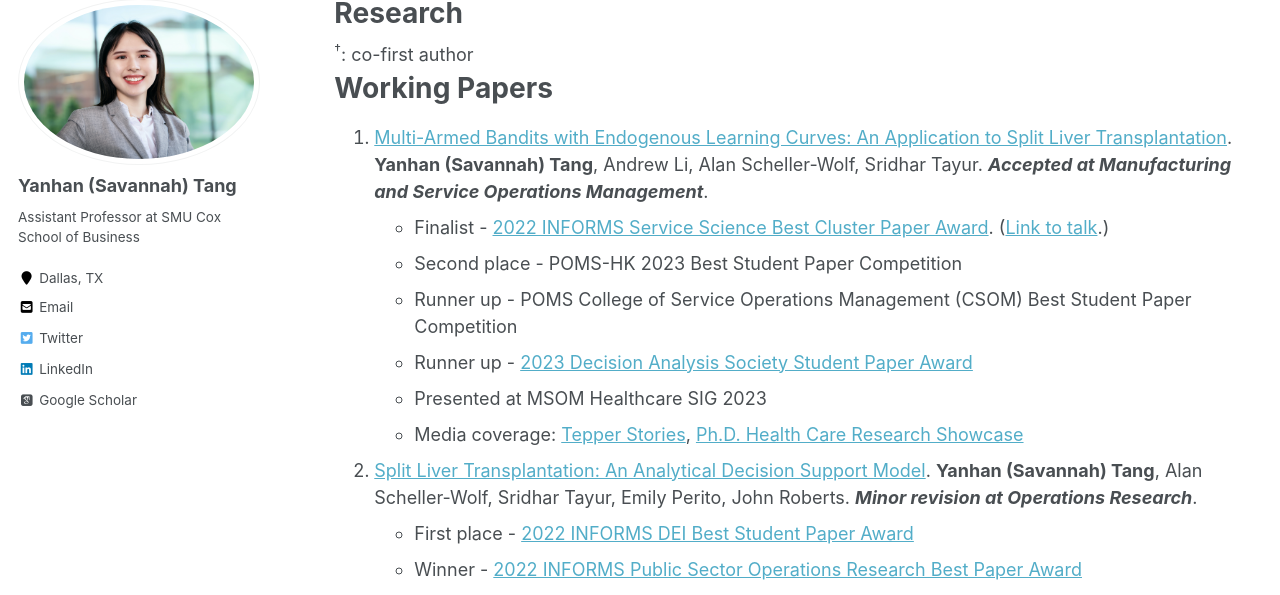
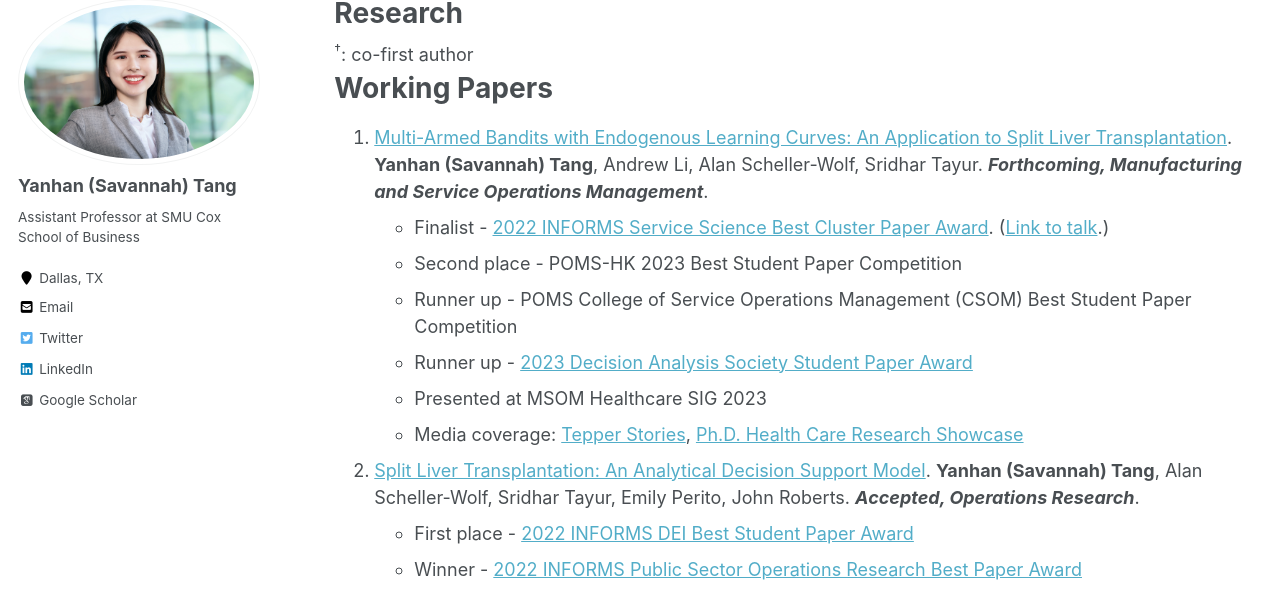
Before and after one commit to savytang/savytang.github.io, a Jekyll site: the page built from _pages/researches.md, in a window 1280 px wide and 900 px high. Shown: the part 119-714 px from the top of the window. Built offline with Jekyll 4.4.1, drawn with Linux system fonts in a browser that asks for light colours; some web fonts are replaced.

Commit message:
OR paper update
updated paper status

```diff
--- a/_pages/researches.md
+++ b/_pages/researches.md
@@ -9,7 +9,7 @@ author_profile: true
 
 # Working Papers
 
-1. [Multi-Armed Bandits with Endogenous Learning Curves: An Application to Split Liver Transplantation](../files/Tang_jmp_MAB_0705.pdf). __Yanhan (Savannah) Tang__, Andrew Li, Alan Scheller-Wolf, Sridhar Tayur. ___Accepted at Manufacturing and Service Operations Management___.
+1. [Multi-Armed Bandits with Endogenous Learning Curves: An Application to Split Liver Transplantation](../files/Tang_jmp_MAB_0705.pdf). __Yanhan (Savannah) Tang__, Andrew Li, Alan Scheller-Wolf, Sridhar Tayur. ___Forthcoming,  Manufacturing and Service Operations Management___.
   - Finalist - [2022 INFORMS Service Science Best Cluster Paper Award](https://www.informs.org/Recognizing-Excellence/Award-Recipients/Yanhan-Savannah-Tang). ([Link to talk](https://www.youtube.com/watch?v=L4iCJBMfN6s&list=PLuvtfhwcPzCRQmCfFmJbgbRK2PuzvDpXo&index=11).)
   - Second place - POMS-HK 2023 Best Student Paper Competition
   - Runner up - POMS College of Service Operations Management (CSOM) Best Student Paper Competition
@@ -17,7 +17,7 @@ author_profile: true
   - Presented at MSOM Healthcare SIG 2023
   - Media coverage: [Tepper Stories](https://www.cmu.edu/tepper/news/stories/2023/january/research-summary.html), [Ph.D. Health Care Research Showcase](https://www.cmu.edu/tepper/faculty-and-research/initiatives/health-care-initiative/education/research.html)
 
-1. [Split Liver Transplantation: An Analytical Decision Support Model](https://papers.ssrn.com/sol3/papers.cfm?abstract_id=3877523). __Yanhan (Savannah) Tang__, Alan Scheller-Wolf, Sridhar Tayur, Emily Perito, John Roberts. ___Minor revision at Operations Research___.
+1. [Split Liver Transplantation: An Analytical Decision Support Model](https://papers.ssrn.com/sol3/papers.cfm?abstract_id=3877523). __Yanhan (Savannah) Tang__, Alan Scheller-Wolf, Sridhar Tayur, Emily Perito, John Roberts. ___Accepted, Operations Research___.
   - First place - [2022 INFORMS DEI Best Student Paper Award](https://connect.informs.org/diversity/student-paper-award)
   - Winner - [2022 INFORMS Public Sector Operations Research Best Paper Award](https://www.informs.org/Recognizing-Excellence/Community-Prizes/Public-Sector-O.R/Public-Sector-Operations-Research-Best-Paper-Award)
   - Finalist - [2022 INFORMS IBM Best Student Paper Award Competition](https://www.informs.org/Recognizing-Excellence/Award-Recipients/Yanhan-Savannah-Tang). ([Link to talk](https://www.youtube.com/watch?v=3QSfzrrAWQs).)
```
Also changed, not shown: _pages/about.md (+1 -1 lines), _pages/cv.md (+1 -1 lines), 2 other files.
